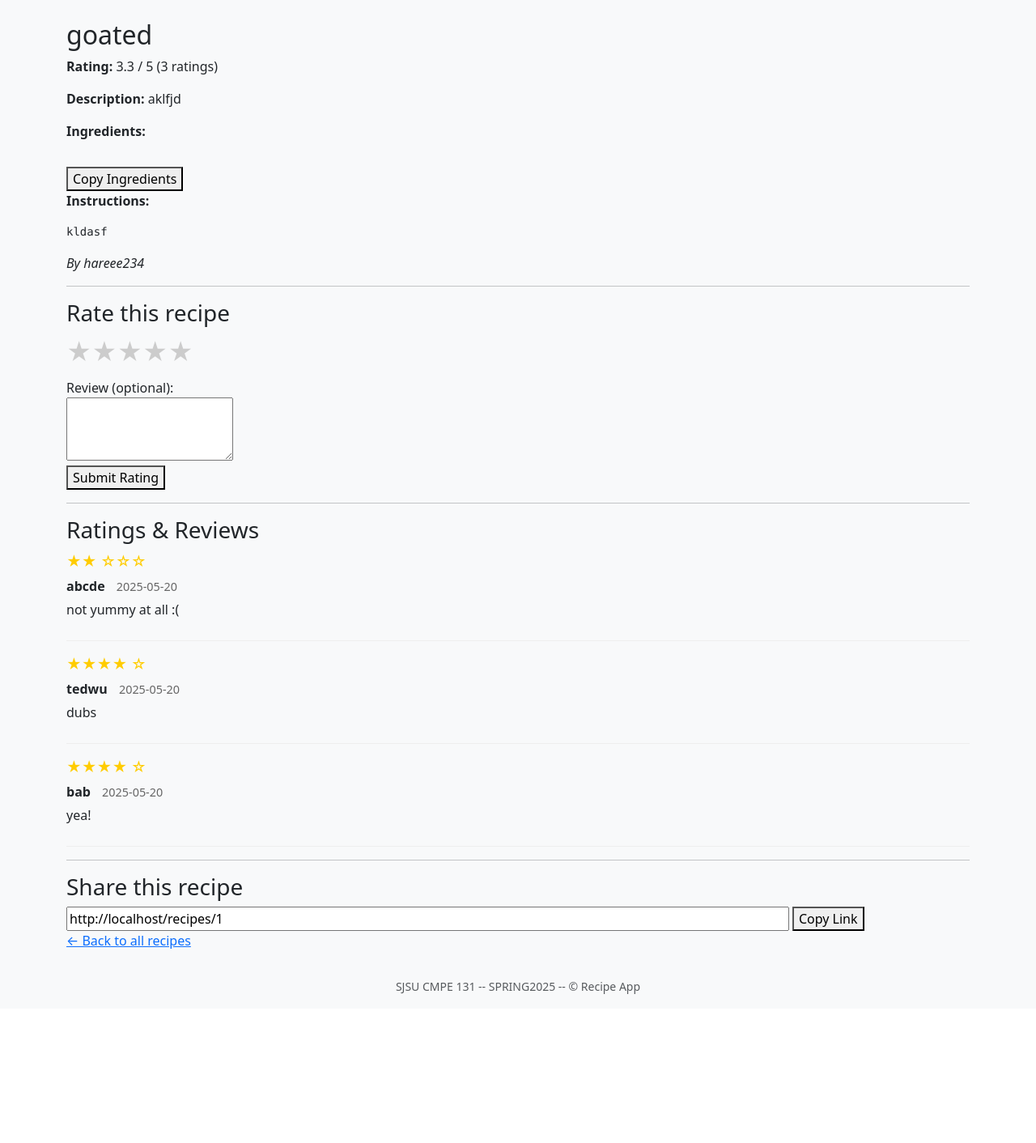
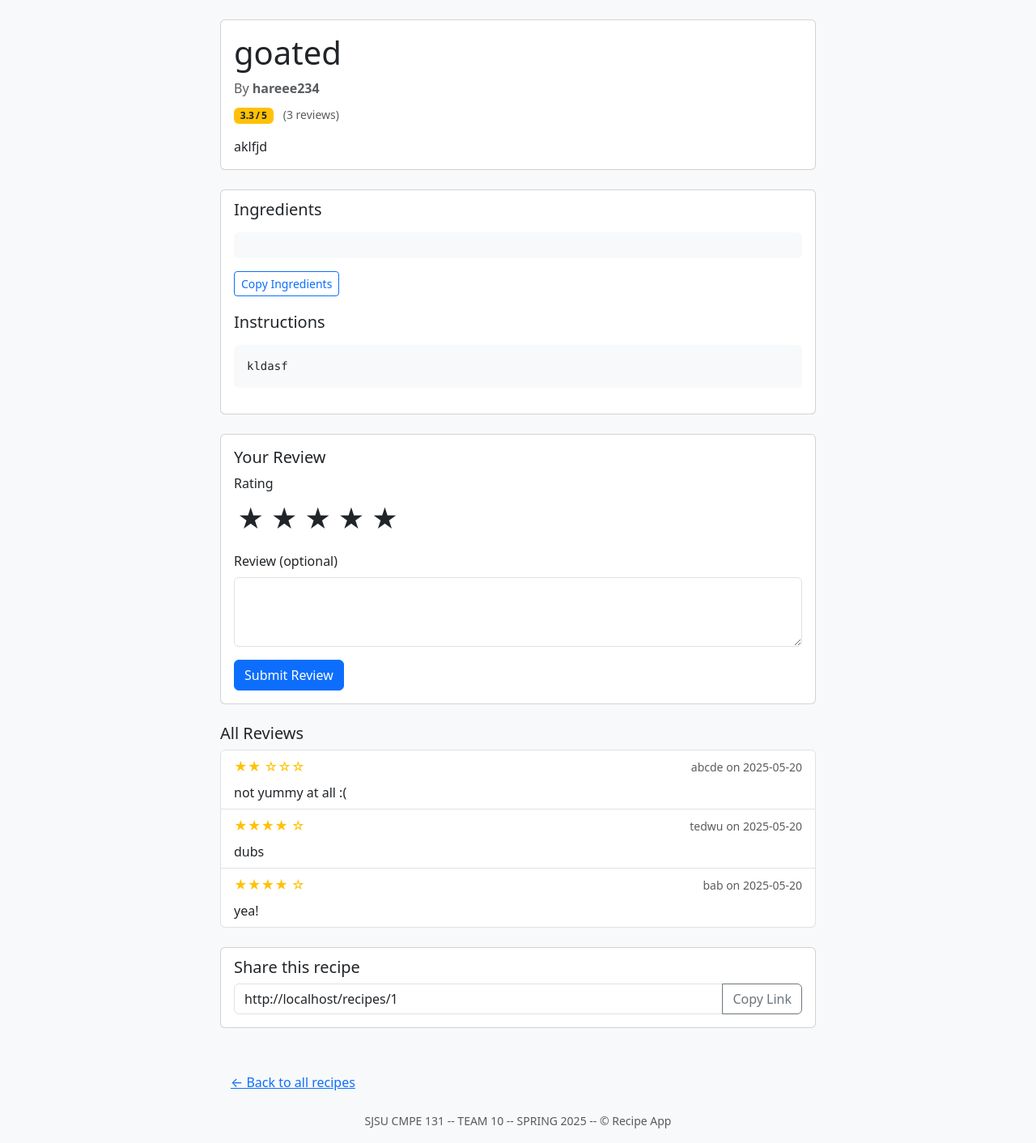
Before and after one commit to tedwu1/Recipe-Maker-Web-App, a Flask app: page /recipes/1 in a window 1280 px wide. Shown: the part 56-1468 px from the top of the page at 81% size. Before the commit the page ends 1284 px from the top, so only its background shows below. Run offline with Flask 3, Linux system fonts and the light colour scheme; a user stored in the database is signed in; some libraries are stand-ins or nearby versions.

Commit message:
fixed some styling issue, and added styles for other pages

```diff
--- a/app/routes.py
+++ b/app/routes.py
@@ -9,6 +9,7 @@
 from werkzeug.security import generate_password_hash, check_password_hash
 from . import app, db
 from .models import User, Recipe, Rating, Tag, recipe_tags
+import json
 
 # helper to get current user
 def get_current_user():
@@ -96,14 +97,19 @@
         description  = request.form.get("description","").strip()
         ingredients  = request.form.get("ingredients","").strip()
         instructions = request.form.get("instructions","").strip()
-        selected_ids = request.form.getlist("tags")
-        new_tag_str  = request.form.get("new_tag","").strip()
+
+        tags_json = request.form.get("tags", "[]")
+        try:
+            tag_data = json.loads(tags_json)
+            tag_names = [t["value"].strip().lower() for t in tag_data if t.get("value","").strip()]
+        except (ValueError, TypeError):
+            tag_names = []
 
         if not (title and description and ingredients and instructions):
             flash("All fields are required.", "danger")
             return render_template("add_recipe.html", user=user, tags=all_tags)
 
-        new = Recipe(
+        recipe = Recipe(
             title=title,
             description=description,
             ingredients=ingredients,
@@ -111,13 +117,23 @@
             user_id=user.id
         )
 
-        if selected_ids:
-            new.tags = Tag.query.filter(Tag.id.in_(selected_ids)).all()
+        tag_objs = []
+        for name in set(tag_names):
+            tag = Tag.query.filter_by(name=name).first()
+            if not tag:
+                tag = Tag(name=name)
+                db.session.add(tag)
+                # ensure it gets an ID before we append
+                db.session.flush()
+            tag_objs.append(tag)
 
-        db.session.add(new)
+        recipe.tags = tag_objs
+
+        db.session.add(recipe)
         db.session.commit()
         flash("Recipe added!", "success")
         return redirect(url_for("recipes"))
+
     return render_template("add_recipe.html", user=user, tags=all_tags)
 
 # Edit recipe
--- a/app/templates/base.html
+++ b/app/templates/base.html
@@ -9,6 +9,8 @@
   <!-- Bootstrap 5 CSS -->
   <link href="https://cdn.jsdelivr.net/npm/bootstrap@5.3.6/dist/css/bootstrap.min.css" rel="stylesheet"
     integrity="sha384-4Q6Gf2aSP4eDXB8Miphtr37CMZZQ5oXLH2yaXMJ2w8e2ZtHTl7GptT4jmndRuHDT" crossorigin="anonymous">
+
+  <link href="https://cdn.jsdelivr.net/npm/@yaireo/tagify/dist/tagify.css" rel="stylesheet" type="text/css" />
 
 </head>
 
@@ -49,7 +51,7 @@
 
   <footer class="bg-light py-3">
     <div class="container text-center">
-      <small class="text-muted">SJSU CMPE 131 -- SPRING2025 -- © Recipe App </small>
+      <small class="text-muted">SJSU CMPE 131 -- TEAM 10 -- SPRING 2025 -- © Recipe App </small>
     </div>
   </footer>
 
@@ -64,6 +66,9 @@
     integrity="sha384-RuyvpeZCxMJCqVUGFI0Do1mQrods/hhxYlcVfGPOfQtPJh0JCw12tUAZ/Mv10S7D"
     crossorigin="anonymous"></script>
 
+  <script src="https://cdn.jsdelivr.net/npm/@yaireo/tagify"></script>
+  <script src="https://cdn.jsdelivr.net/npm/@yaireo/tagify/dist/tagify.polyfills.min.js"></script>
+
 </body>
 
 </html>
--- a/app/templates/view_recipe.html
+++ b/app/templates/view_recipe.html
@@ -2,177 +2,148 @@
 {% block title %}View Recipe{% endblock %}
 
 {% block content %}
-  <h2>{{ recipe.title }}</h2>
+<div class="row justify-content-center">
+    <div class="col-lg-8">
 
-  <!-- display average rating -->
-  <div class="rating-display">
-    <p>
-      <strong>Rating:</strong>
+        <!-- Recipe Header Card -->
+        <div class="card mb-4">
+            <div class="card-body">
+                <h1 class="card-title">{{ recipe.title }}</h1>
+                <p class="text-muted mb-2">
+                    By <strong>{{ recipe.author.username }}</strong>
+                </p>
+                <div class="mb-3">
                     {% if recipe.ratings %}
-        {{ recipe.avg_rating() }} / 5 ({{ recipe.ratings|length }} rating{% if recipe.ratings|length != 1 %}s{% endif %})
+                    <span class="badge bg-warning text-dark me-2">
+                        {{ recipe.avg_rating() }} / 5
+                    </span>
+                    <small class="text-muted">({{ recipe.ratings|length }} review{% if recipe.ratings|length != 1 %}s{%
+                        endif %})</small>
                     {% else %}
-        No ratings yet
+                    <span class="badge bg-secondary">No ratings yet</span>
                     {% endif %}
-    </p>
+                </div>
+                <p class="card-text">{{ recipe.description }}</p>
+            </div>
         </div>
 
-  <p><strong>Description:</strong> {{ recipe.description }}</p>
+        <!-- Ingredients & Instructions -->
+        <div class="card mb-4">
+            <div class="card-body">
+                <h5 class="card-subtitle mb-3">Ingredients</h5>
+                <pre class="bg-light p-3 rounded" id="ingredients">{{ recipe.ingredients }}</pre>
+                <button class="btn btn-outline-primary btn-sm mb-4" onclick="copyIngredients()">
+                    Copy Ingredients
+                </button>
 
-  <p><strong>Ingredients:</strong></p>
-  <!-- give this pre an id so we can grab it in JS -->
-  <pre id="ingredients">{{ recipe.ingredients }}</pre>
-  <button type="button" onclick="copyIngredients()">Copy Ingredients</button>
+                <h5 class="card-subtitle mb-3">Instructions</h5>
+                <pre class="bg-light p-3 rounded">{{ recipe.instructions }}</pre>
+            </div>
+        </div>
 
-  <p><strong>Instructions:</strong></p>
-  <pre>{{ recipe.instructions }}</pre>
-  <p><em>By {{ recipe.author.username }}</em></p>
-
-  <hr>
-
-<!-- rating form -->
+        <!-- Rating Form -->
         {% if user %}
-  <h3>Rate this recipe</h3>
+        <div class="card mb-4">
+            <div class="card-body">
+                <h5 class="card-title">Your Review</h5>
                 <form method="POST" action="{{ url_for('rate_recipe', recipe_id=recipe.id) }}">
-    <div class="star-rating">
-      <input type="radio" id="star5" name="rating" value="5" {% if user_rating and user_rating.value == 5 %}checked{% endif %} required>
-      <label for="star5">★</label>
-      <input type="radio" id="star4" name="rating" value="4" {% if user_rating and user_rating.value == 4 %}checked{% endif %}>
-      <label for="star4">★</label>
-      <input type="radio" id="star3" name="rating" value="3" {% if user_rating and user_rating.value == 3 %}checked{% endif %}>
-      <label for="star3">★</label>
-      <input type="radio" id="star2" name="rating" value="2" {% if user_rating and user_rating.value == 2 %}checked{% endif %}>
-      <label for="star2">★</label>
-      <input type="radio" id="star1" name="rating" value="1" {% if user_rating and user_rating.value == 1 %}checked{% endif %}>
-      <label for="star1">★</label>
+                    <div class="mb-3">
+                        <label class="form-label">Rating</label>
+                        <div class="star-rating d-flex flex-row-reverse justify-content-end mb-3">
+                            {% for val in [5,4,3,2,1] %}
+                            <input type="radio" id="star{{ val }}" name="rating" value="{{ val }}" class="d-none" {% if
+                                user_rating and user_rating.value==val %}checked{% endif %} required>
+                            <label for="star{{ val }}" class="mx-1 fs-2">
+                                &#9733;
+                            </label>
+                            {% endfor %}
                         </div>
-    <div>
-      <label for="comment">Review (optional):</label><br>
-      <textarea id="comment" name="comment" rows="3">{{ user_rating.comment if user_rating else '' }}</textarea>
                     </div>
-    <button type="submit">{% if user_rating %}Update{% else %}Submit{% endif %} Rating</button>
+                    <div class="mb-3">
+                        <label for="comment" class="form-label">Review (optional)</label>
+                        <textarea id="comment" name="comment" class="form-control"
+                            rows="3">{{ user_rating.comment if user_rating else '' }}</textarea>
+                    </div>
+                    <button type="submit" class="btn btn-primary">
+                        {% if user_rating %}Update{% else %}Submit{% endif %} Review
+                    </button>
                 </form>
+            </div>
+        </div>
         {% else %}
-  <p><a href="{{ url_for('login') }}">Log in</a> to rate this recipe.</p>
+        <p>
+            <a href="{{ url_for('login') }}">Log in</a> to leave a rating.
+        </p>
         {% endif %}
 
-  <hr>
-
-  <!-- Display ratings with reviews -->
-  <h3>Ratings & Reviews</h3>
+        <!-- Reviews List -->
+        <div class="mb-4">
+            <h5>All Reviews</h5>
             {% if recipe.ratings %}
-    <ul class="reviews-list">
+            <ul class="list-group">
                 {% for rating in recipe.ratings %}
-        <li>
-          <div class="review">
-            <div class="stars">
-              {% for i in range(rating.value) %}★{% endfor %}
-              {% for i in range(5 - rating.value) %}☆{% endfor %}
+                <li class="list-group-item">
+                    <div class="d-flex justify-content-between align-items-center mb-2">
+                        <div class="text-warning">
+                            {% for i in range(rating.value) %}&#9733;{% endfor %}
+                            {% for i in range(5 - rating.value) %}&#9734;{% endfor %}
                         </div>
-            <div class="reviewer">
-              <strong>{{ rating.user.username }}</strong>
-              <span class="date">{{ rating.created_at.strftime('%Y-%m-%d') }}</span>
+                        <small class="text-muted">
+                            {{ rating.user.username }} on {{ rating.created_at.strftime('%Y-%m-%d') }}
+                        </small>
                     </div>
                     {% if rating.comment %}
-              <p class="comment">{{ rating.comment }}</p>
+                    <p class="mb-0">{{ rating.comment }}</p>
                     {% endif %}
-          </div>
                 </li>
                 {% endfor %}
             </ul>
             {% else %}
-    <p>No ratings or reviews yet. Be the first to rate this recipe!</p>
+            <p class="text-muted">No reviews yet. Be the first to review!</p>
             {% endif %}
-
-  <hr>
-  <h3>Share this recipe</h3>
-  <div>
-    <input type="text" id="share-link" value="{{ request.url }}" readonly style="width:80%">
-    <button type="button" onclick="copyLink()">Copy Link</button>
         </div>
 
-  <p><a href="{{ url_for('recipes') }}">&larr; Back to all recipes</a></p>
+        <!-- Share Link -->
+        <div class="card mb-5">
+            <div class="card-body">
+                <h5 class="card-subtitle mb-2">Share this recipe</h5>
+                <div class="input-group">
+                    <input type="text" id="share-link" class="form-control" value="{{ request.url }}" readonly>
+                    <button class="btn btn-outline-secondary" type="button" onclick="copyLink()">
+                        Copy Link
+                    </button>
+                </div>
+            </div>
+        </div>
+
+        <a href="{{ url_for('recipes') }}" class="btn btn-link">&larr; Back to all recipes</a>
+    </div>
+</div>
 
 <script>
     function copyLink() {
         const input = document.getElementById('share-link');
         input.select();
-      document.execCommand('copy');
-      alert('Recipe URL copied to clipboard!');
+        navigator.clipboard.writeText(input.value)
+            .then(() => alert('Link copied!'));
     }
 
     function copyIngredients() {
         const text = document.getElementById('ingredients').innerText;
-      if (navigator.clipboard && navigator.clipboard.writeText) {
         navigator.clipboard.writeText(text)
-          .then(() => alert('Ingredients copied to clipboard!'))
-          .catch(() => fallbackCopy(text));
-      } else {
-        fallbackCopy(text);
-      }
-    }
-
-    function fallbackCopy(text) {
-      const ta = document.createElement('textarea');
-      ta.value = text;
-      document.body.appendChild(ta);
-      ta.select();
-      document.execCommand('copy');
-      document.body.removeChild(ta);
-      alert('Ingredients copied to clipboard!');
+            .then(() => alert('Ingredients copied!'));
     }
 </script>
 
 <style>
-    .star-rating {
-      display: flex;
-      flex-direction: row-reverse;
-      justify-content: flex-end;
-      margin-bottom: 10px;
-    }
-
-    .star-rating input {
-      display: none;
-    }
-
-    .star-rating label {
-      font-size: 30px;
-      color: #ccc;
-      cursor: pointer;
-    }
-
-    .star-rating input:checked ~ label {
-      color: #ffcc00;
+    /* Highlight checked stars */
+    .star-rating input:checked~label {
+        color: #ffc107;
     }
 
     .star-rating label:hover,
-    .star-rating label:hover ~ label {
-      color: #ffcc00;
-    }
-
-    .reviews-list {
-      list-style-type: none;
-      padding: 0;
-    }
-
-    .review {
-      margin-bottom: 15px;
-      border-bottom: 1px solid #eee;
-      padding-bottom: 10px;
-    }
-
-    .stars {
-      color: #ffcc00;
-      font-size: 18px;
-    }
-
-    .reviewer {
-      margin: 5px 0;
-    }
-
-    .date {
-      color: #666;
-      font-size: 0.9em;
-      margin-left: 10px;
+    .star-rating label:hover~label {
+        color: #ffca2c;
     }
 </style>
 {% endblock %}
```
Also changed, not shown: app/templates/add_recipe.html (+37 -1 lines), app/templates/archived_templates/view_recipe__.html (added, +178 -0 lines), instance/database.db. Lines whose indentation alone changed are shown as unchanged.
